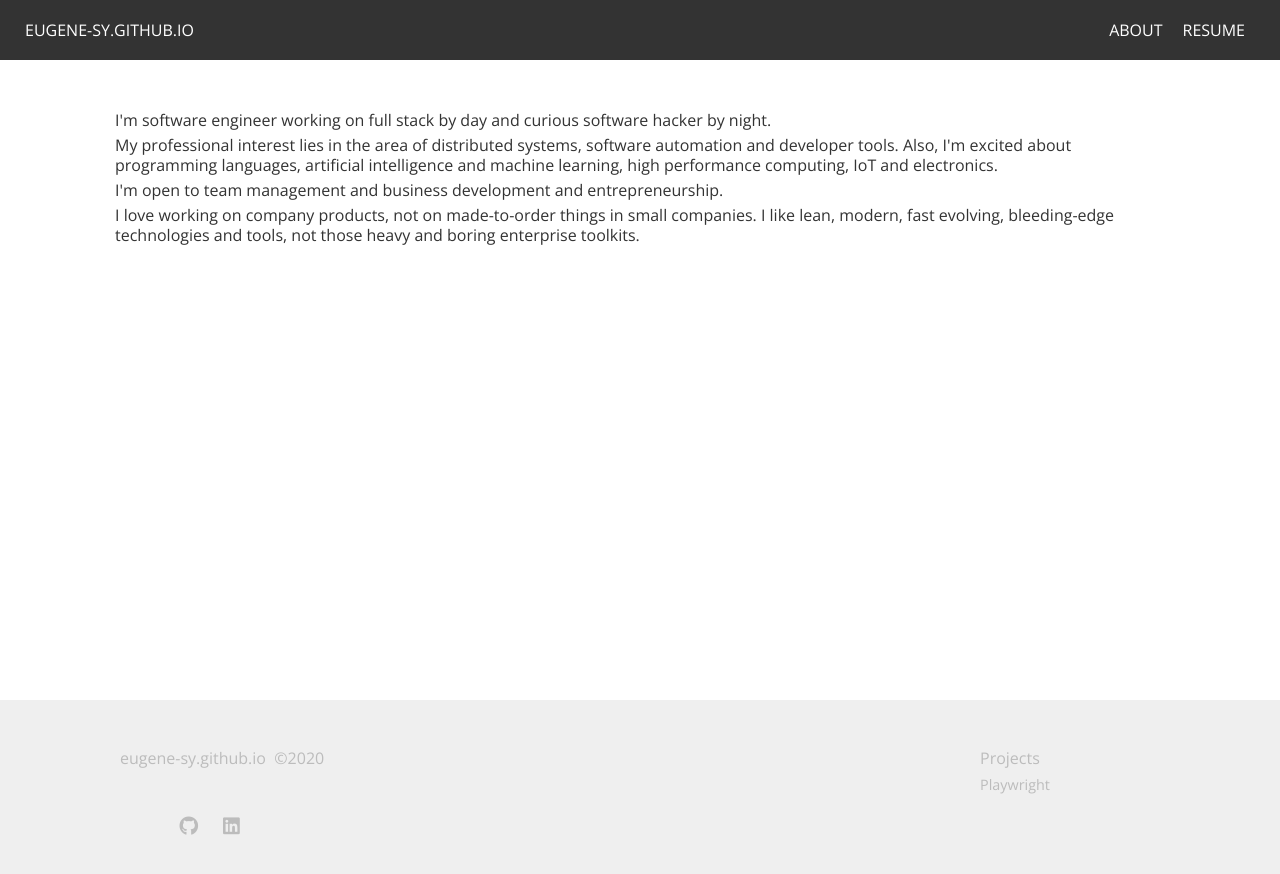
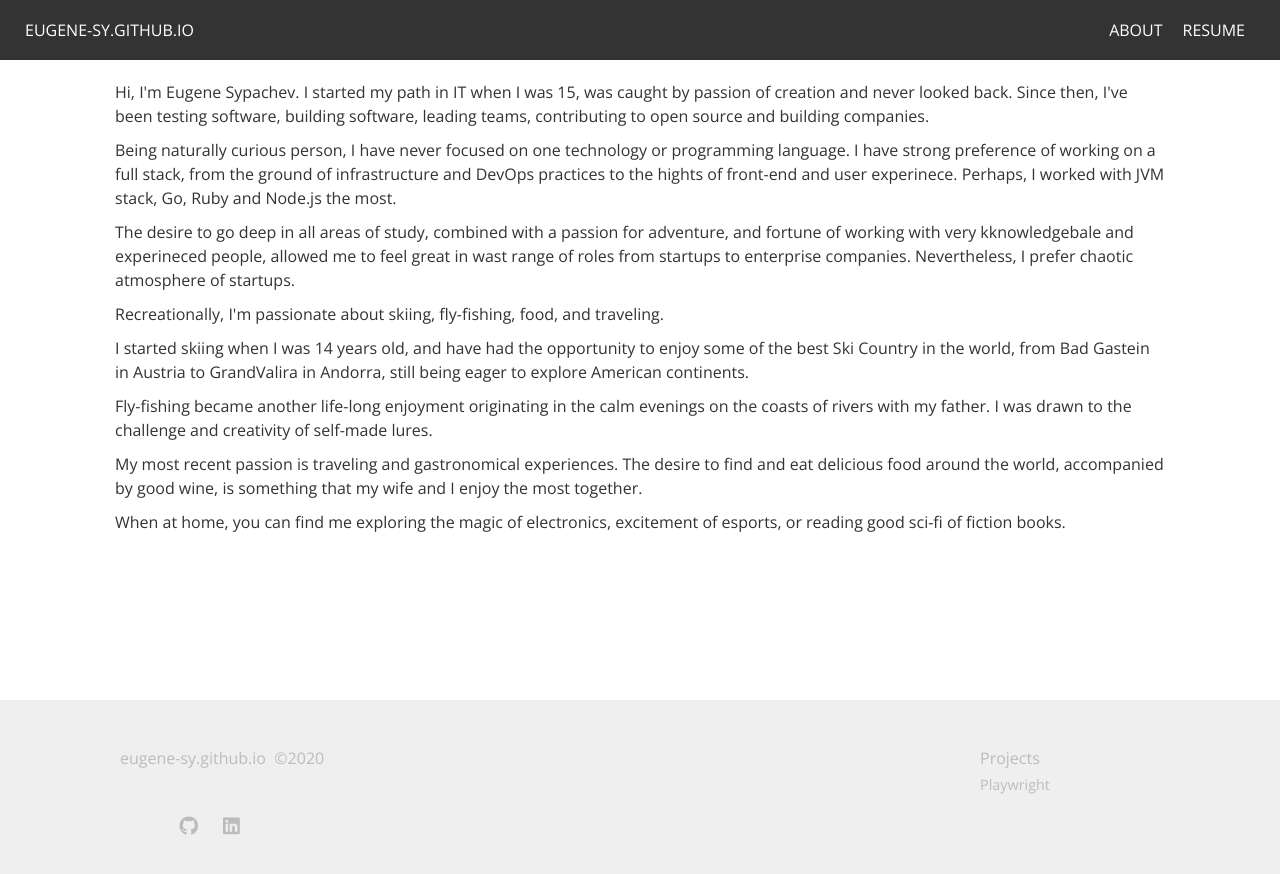
Before and after one commit to eugene-sy/eugene-sy.github.io, a Jekyll site: the page built from about.html, in a window 1280 px wide. Shown: the top 874 px of the page. Built offline with Jekyll 4.4.1, drawn with Linux system fonts in a browser that asks for light colours; nearby versions of some CDN libraries.

Commit message:
update about

```diff
--- a/_sass/application.scss
+++ b/_sass/application.scss
@@ -282,6 +282,11 @@ body {
   }
 }
 
+.about .post-content p {
+  margin: 10px 0;
+  line-height: 1.5;
+}
+
 .link-button {
   display: block;
   width: 150px;
--- a/about.html
+++ b/about.html
@@ -6,27 +6,46 @@ layout: default
 
 <div class="container">
   <div class="wrap">
-    <div class="post">
+    <div class="about">
       <div class="post-content">
         <p>
-          I'm software engineer working on full stack by day and curious
-          software hacker by night.
+          Hi, I'm Eugene Sypachev. I started my path in IT when I was 15, was caught by passion of creation and never looked back.
+          Since then, I've been testing software, building software, leading teams, contributing to open source and building companies.
         </p>
+
         <p>
-          My professional interest lies in the area of distributed systems,
-          software automation and developer tools. Also, I'm excited about
-          programming languages, artificial intelligence and machine learning,
-          high performance computing, IoT and electronics.
+          Being naturally curious person, I have never focused on one technology or programming language.
+          I have strong preference of working on a full stack, from the ground of infrastructure and DevOps practices to the hights of front-end and user experinece.
+          Perhaps, I worked with JVM stack, Go, Ruby and Node.js the most.
         </p>
+
         <p>
-          I'm open to team management and business development and
-          entrepreneurship.
+          The desire to go deep in all areas of study, combined with a passion for adventure, and fortune of working with very kknowledgebale and experineced people,
+          allowed me to feel great in wast range of roles from startups to enterprise companies.
+          Nevertheless, I prefer chaotic atmosphere of startups.
         </p>
+
         <p>
-          I love working on company products, not on made-to-order things in
-          small companies. I like lean, modern, fast evolving, bleeding-edge
-          technologies and tools, not those heavy and boring enterprise
-          toolkits.
+          Recreationally, I'm passionate about skiing, fly-fishing, food, and traveling.
+        </p>
+
+        <p>
+          I started skiing when I was 14 years old, and have had the opportunity to enjoy some of the best Ski Country in the world,
+          from Bad Gastein in Austria to GrandValira in Andorra, still being eager to explore American continents.
+        </p>
+
+        <p>
+          Fly-fishing became another life-long enjoyment originating in the calm evenings on the coasts of rivers with my father.
+          I was drawn to the challenge and creativity of self-made lures.
+        </p>
+
+        <p>
+          My most recent passion is traveling and gastronomical experiences.
+          The desire to find and eat delicious food around the world, accompanied by good wine, is something that my wife and I enjoy the most together.
+        </p>
+
+        <p>
+          When at home, you can find me exploring the magic of electronics, excitement of esports, or reading good sci-fi of fiction books.
         </p>
       </div>
     </div>
```
